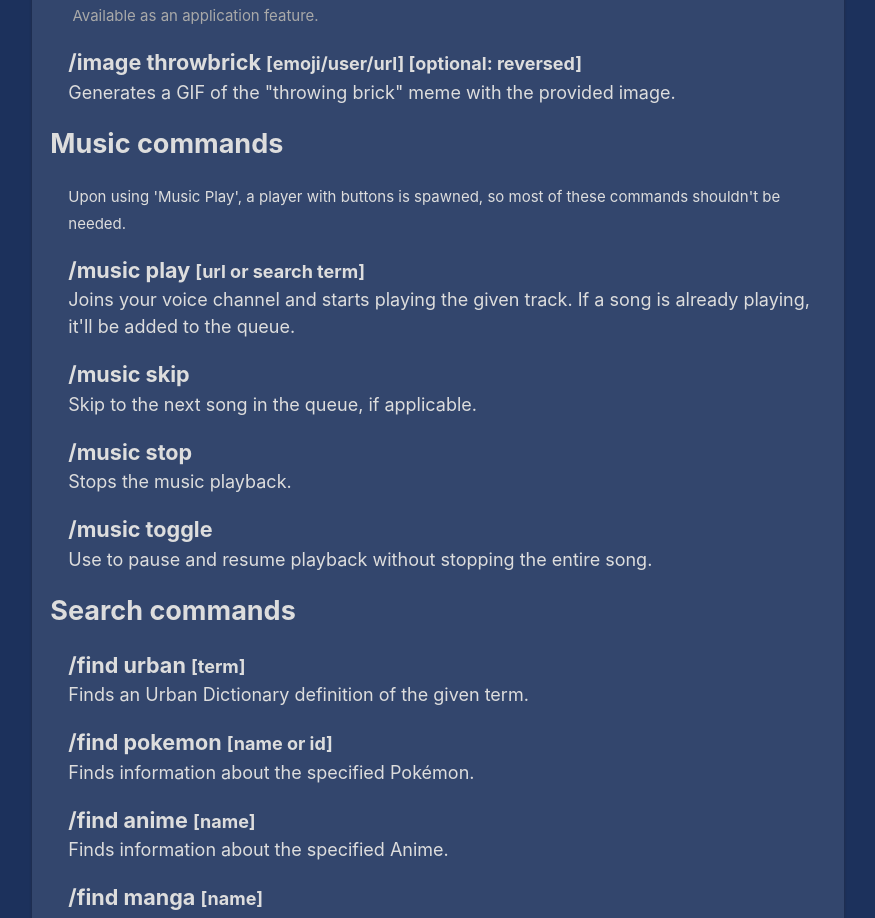
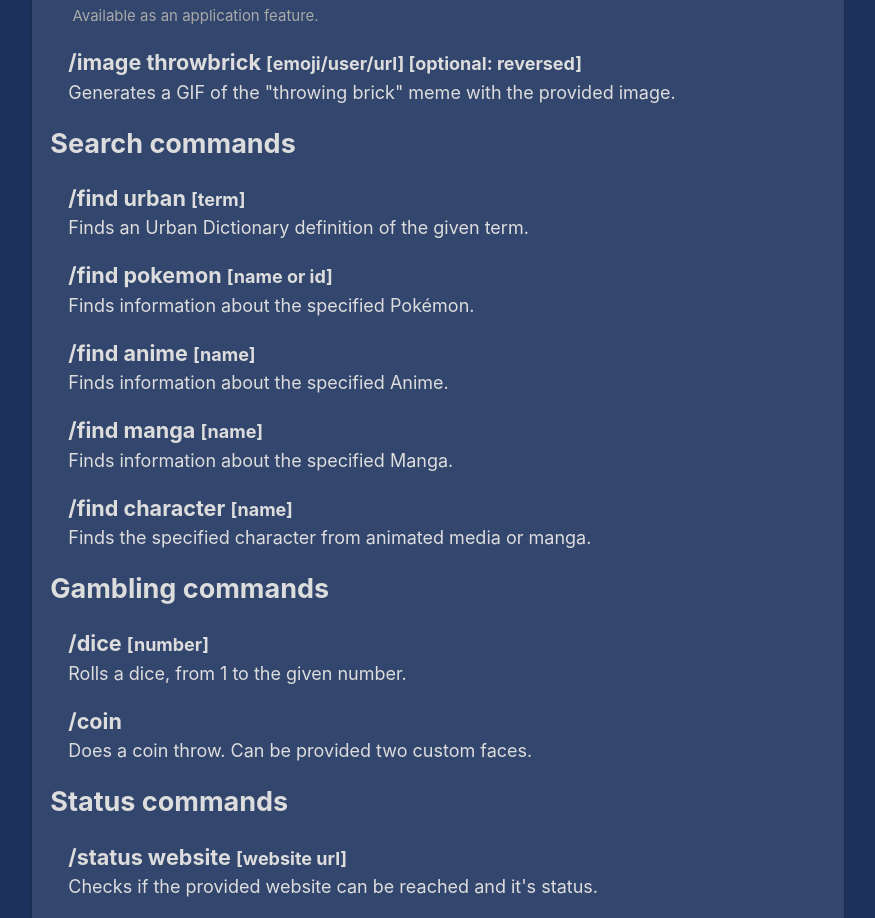
Before and after one commit to markski1/markski.ar, a Next.js app: page /rosettes/commands in a window 1280 px wide. Shown: the part 1186-2104 px from the top of the page, without its empty margins (202-1077 px from the left). Built offline with nearby package versions, Linux system fonts and the light colour scheme.

Commit message:
Remove mention of music on Rosettes

```diff
--- a/pages/rosettes.tsx
+++ b/pages/rosettes.tsx
@@ -88,7 +88,6 @@ export default function Page() {
 					<li><b>Image functions</b><br/>SauceNAO to find artwork sources, GIF reversing, converting image formats, etc.</li>
 					<li><b>Downloading Twitter videos</b><br/>Uploads a video file from any tweet you give it.</li>
 					<li><b>Polls</b><br/>Easily create polls where people can anonymously vote.</li>
-					<li><b>Playing music</b><br/>Rosettes can join your voicechats and play music as requested.</li>
 					<li><b>Reminders</b><br/>Let users set reminder alarms for themselves, even in DM's.</li>
 					<li><b>Searching</b><br/>Quickly get information for Pokémon, Anime, Manga, etc.</li>
 					<li><b>Minigames</b><br/>- Farming and fishing system, with shop, inventory and the expected stuff.<br/>- A pet ownership and interaction system.</li>
--- a/pages/rosettes/commands.tsx
+++ b/pages/rosettes/commands.tsx
@@ -74,27 +74,6 @@ export default function Page() {
 						name = "/image throwbrick"
 						parameters = "[emoji/user/url] [optional: reversed]"
 						description = 'Generates a GIF of the "throwing brick" meme with the provided image.'
-					/>
-				</div>
-				<h2>Music commands</h2>
-				<div style={{marginLeft: '1rem'}}>
-					<p><small>Upon using 'Music Play', a player with buttons is spawned, so most of these commands shouldn't be needed.</small></p>
-					<CommandEntry
-						name = "/music play"
-						parameters = "[url or search term]"
-						description = "Joins your voice channel and starts playing the given track. If a song is already playing, it'll be added to the queue."
-					/>
-					<CommandEntry
-						name = "/music skip"
-						description = "Skip to the next song in the queue, if applicable."
-					/>
-					<CommandEntry
-						name = "/music stop"
-						description = "Stops the music playback."
-					/>
-					<CommandEntry
-						name = "/music toggle"
-						description = "Use to pause and resume playback without stopping the entire song."
 					/>
 				</div>
 				<h2>Search commands</h2>
```
